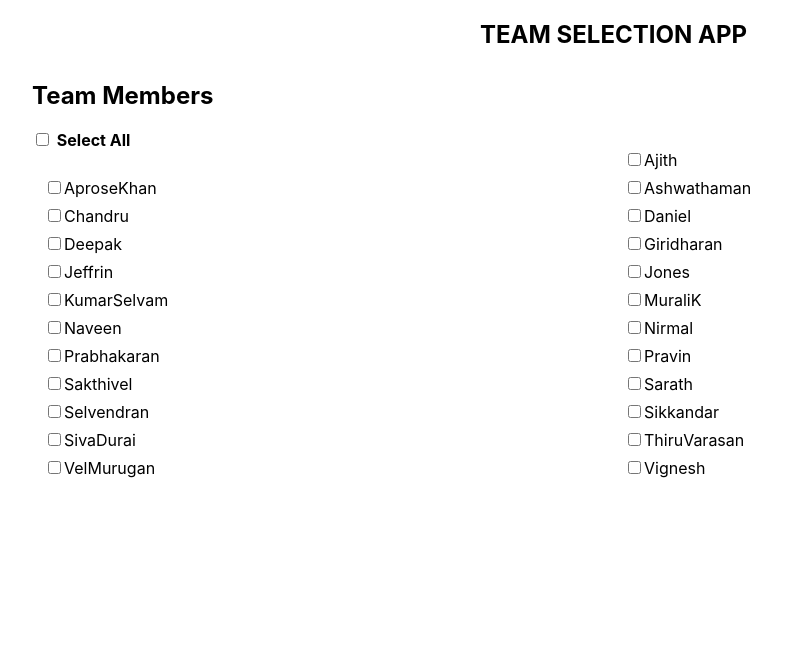
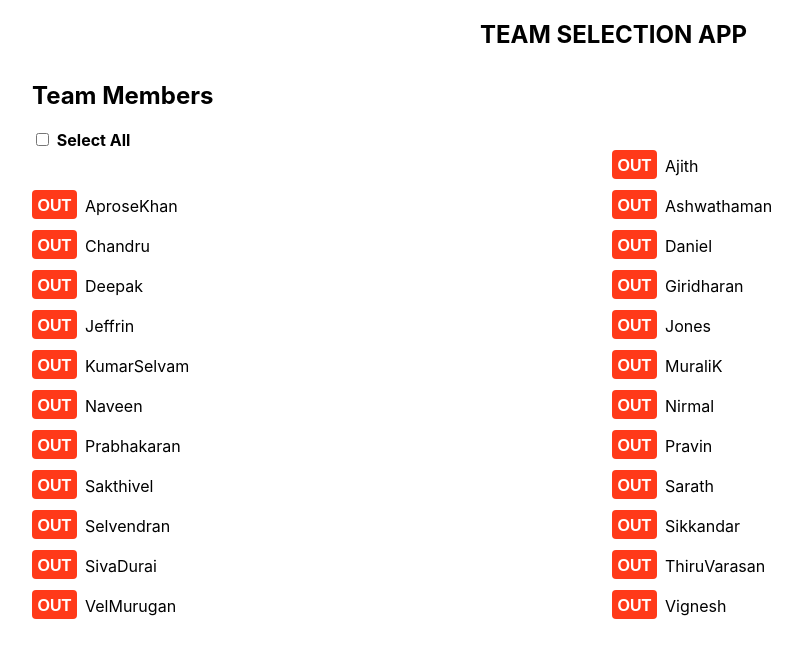
Before and after one commit to Ajitkumar1301/Cricket_Team_Selection_App, a React (Create React App) app: page / in a window 1280 px wide. Shown: the top 658 px of the page, without its empty margins (32-834 px from the left). Built offline with nearby package versions, Linux system fonts and the light colour scheme.

Commit message:
checkbox design changes
changed checkbox design changes

```diff
--- a/src/App.css
+++ b/src/App.css
@@ -155,3 +155,108 @@
     flex: none;
   }
 }
+
+.checkbox-wrapper-10 .tgl {
+  display: none;
+}
+.checkbox-wrapper-10 .tgl,
+.checkbox-wrapper-10 .tgl:after,
+.checkbox-wrapper-10 .tgl:before,
+.checkbox-wrapper-10 .tgl *,
+.checkbox-wrapper-10 .tgl *:after,
+.checkbox-wrapper-10 .tgl *:before,
+.checkbox-wrapper-10 .tgl + .tgl-btn {
+  box-sizing: border-box;
+}
+.checkbox-wrapper-10 .tgl::-moz-selection,
+.checkbox-wrapper-10 .tgl:after::-moz-selection,
+.checkbox-wrapper-10 .tgl:before::-moz-selection,
+.checkbox-wrapper-10 .tgl *::-moz-selection,
+.checkbox-wrapper-10 .tgl *:after::-moz-selection,
+.checkbox-wrapper-10 .tgl *:before::-moz-selection,
+.checkbox-wrapper-10 .tgl + .tgl-btn::-moz-selection,
+.checkbox-wrapper-10 .tgl::selection,
+.checkbox-wrapper-10 .tgl:after::selection,
+.checkbox-wrapper-10 .tgl:before::selection,
+.checkbox-wrapper-10 .tgl *::selection,
+.checkbox-wrapper-10 .tgl *:after::selection,
+.checkbox-wrapper-10 .tgl *:before::selection,
+.checkbox-wrapper-10 .tgl + .tgl-btn::selection {
+  background: none;
+}
+.checkbox-wrapper-10 .tgl + .tgl-btn {
+  outline: 0;
+  display: block;
+  width: 45px;
+  height: 2em;
+  position: relative;
+  cursor: pointer;
+  -webkit-user-select: none;
+     -moz-user-select: none;
+      -ms-user-select: none;
+          user-select: none;
+}
+.checkbox-wrapper-10 .tgl + .tgl-btn:after,
+.checkbox-wrapper-10 .tgl + .tgl-btn:before {
+  position: relative;
+  display: block;
+  content: "";
+  width: 10%;
+  height: 90%;
+}
+.checkbox-wrapper-10 .tgl + .tgl-btn:after {
+  left: 0;
+}
+.checkbox-wrapper-10 .tgl + .tgl-btn:before {
+  display: none;
+}
+.checkbox-wrapper-10 .tgl:checked + .tgl-btn:after {
+  left: 50%;
+}
+
+.checkbox-wrapper-10 .tgl-flip + .tgl-btn {
+  padding: 2px;
+  transition: all 0.2s ease;
+  font-family: sans-serif;
+  perspective: 100px;
+}
+.checkbox-wrapper-10 .tgl-flip + .tgl-btn:after,
+.checkbox-wrapper-10 .tgl-flip + .tgl-btn:before {
+  display: inline-block;
+  transition: all 0.4s ease;
+  width: 100%;
+  text-align: center;
+  position: absolute;
+  line-height: 2em;
+  font-weight: bold;
+  color: #fff;
+  position: absolute;
+  top: 0;
+  left: 0;
+  -webkit-backface-visibility: hidden;
+          backface-visibility: hidden;
+  border-radius: 4px;
+}
+.checkbox-wrapper-10 .tgl-flip + .tgl-btn:after {
+  content: attr(data-tg-on);
+  background: ffafcc;
+  transform: rotateY(-180deg);
+}
+.checkbox-wrapper-10 .tgl-flip + .tgl-btn:before {
+  background: #FF3A19;
+  content: attr(data-tg-off);
+}
+.checkbox-wrapper-10 .tgl-flip + .tgl-btn:active:before {
+  transform: rotateY(-20deg);
+}
+.checkbox-wrapper-10 .tgl-flip:checked + .tgl-btn:before {
+  transform: rotateY(180deg);
+}
+.checkbox-wrapper-10 .tgl-flip:checked + .tgl-btn:after {
+  transform: rotateY(0);
+  left: 0;
+  background: #60d394;
+}
+.checkbox-wrapper-10 .tgl-flip:checked + .tgl-btn:active:after {
+  transform: rotateY(20deg);
+}
--- a/src/PlayerList/PlayerList.jsx
+++ b/src/PlayerList/PlayerList.jsx
@@ -89,18 +89,25 @@ const PlayerList = () => {
           {teamMembers.map((member) => (
              <div
              key={member.id}
+             class="checkbox-wrapper-10"
              style={{
                display: "flex",
                alignItems: "center",
              }}
            >
+            <div>
              <input
                style={{ marginLeft: "1rem" }}
                type="checkbox"
                checked={selectedMembers.some((m) => m.id === member.id)}
                onChange={() => handleSelectMember(member)}
+               id={`cb-${member.id}`}
+               class="tgl tgl-flip"
              />
-              <label>{member.name}</label>
+             <label class="tgl-btn" htmlFor={`cb-${member.id}`} data-tg-off="OUT" data-tg-on="IN"></label>
+           </div>
+
+             <label style={{marginLeft:'0.5rem'}}>{member.name}</label>
              </div>
          ))}
        </div>
```
Lines whose indentation alone changed are shown as unchanged.
